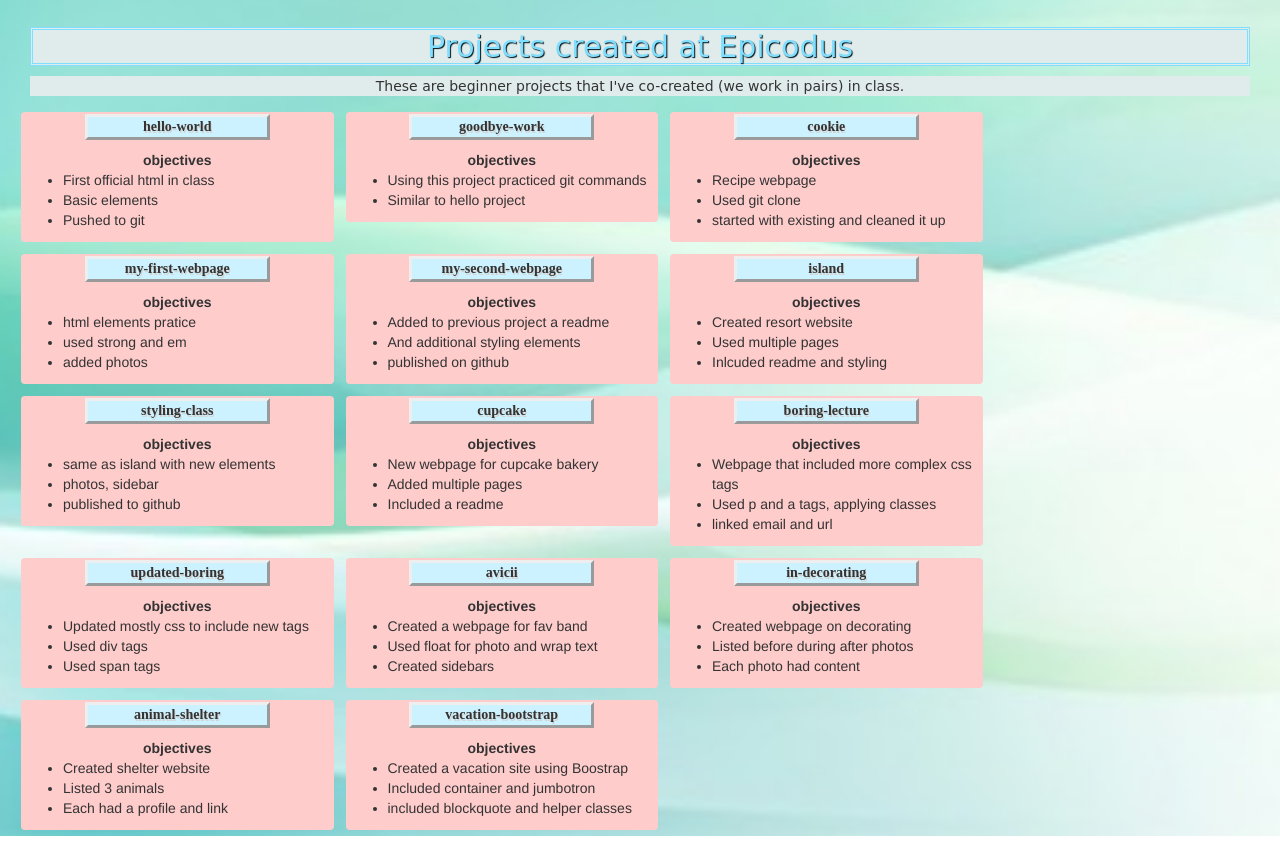
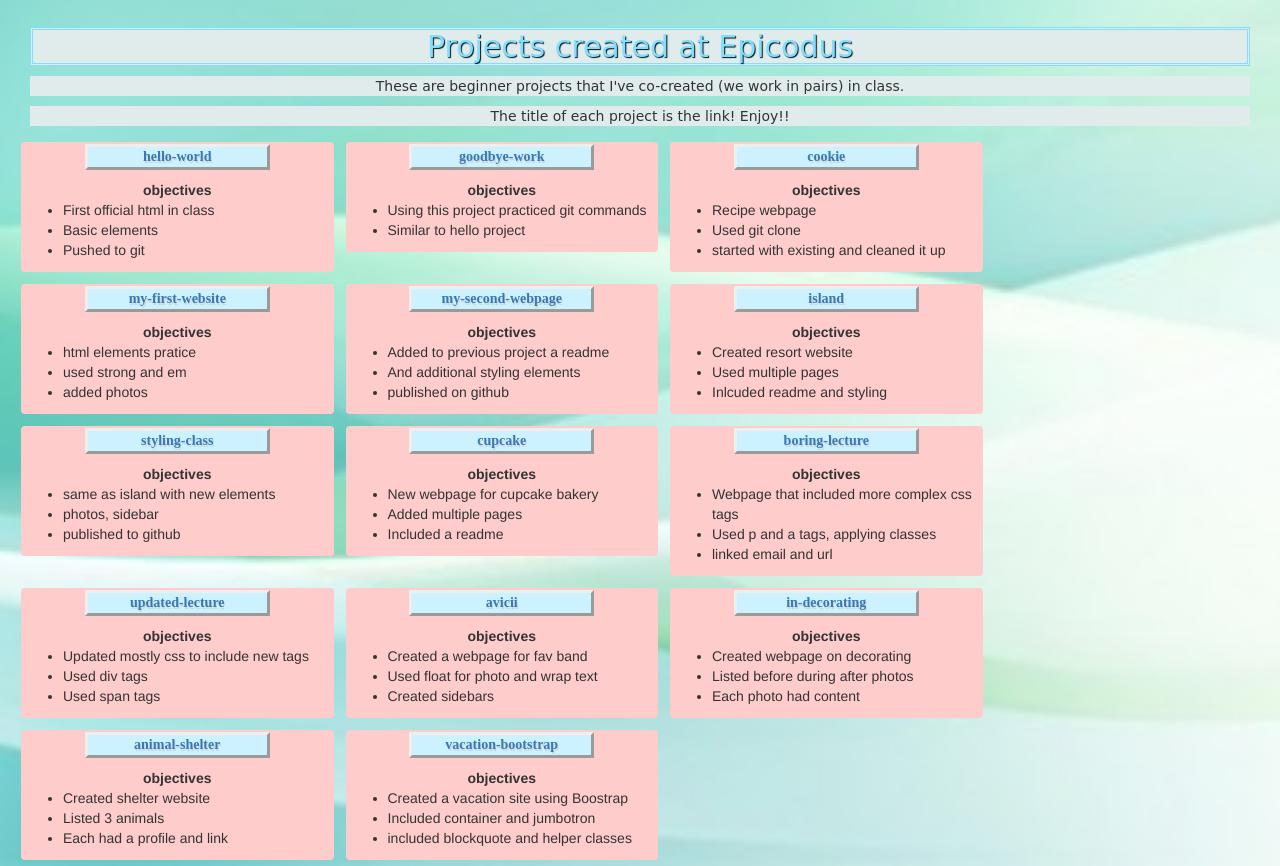
Before and after one commit to bkindtoall/fury-portfolio, a plain HTML site: page index.html in a window 1280 px wide. Shown: the part 825-1691 px from the top of the page. Before the commit the page ends 1661 px from the top, so only its background shows below. Drawn offline with Linux system fonts and the light colour scheme.

Commit message:
added readme, links to projects

```diff
--- a/index.html
+++ b/index.html
@@ -37,10 +37,11 @@
       <div class="container-fluid">
         <h2>Projects created at Epicodus</h2>
         <p>These are beginner projects that I've co-created (we work in pairs) in class.</p>
+        <p>The title of each project is the link! Enjoy!!</p>
         <div class="row">
           <div class="col-lg-3">
             <div class="col-lg-3-header">
-              hello-world
+               <a href="https://github.com/bkindtoall/hello-world.git">hello-world</a>
             </div>
             <p></p>
               <strong>objectives</strong>
@@ -52,7 +53,7 @@
           </div>
           <div class="col-lg-3">
             <div class="col-lg-3-header">
-              goodbye-work
+              <a href="https://github.com/bkindtoall/goodbye-world.git">goodbye-work</a>
             </div>
             <p></p>
               <strong>objectives</strong>
@@ -63,7 +64,7 @@
           </div>
           <div class="col-lg-3">
             <div class="col-lg-3-header">
-              cookie
+              <a href="https://github.com/bkindtoall/cookie.git">cookie</a>
             </div>
             <p></p>
               <strong>objectives</strong>
@@ -75,7 +76,7 @@
           </div>
           <div class="col-lg-3">
             <div class="col-lg-3-header">
-              my-first-webpage
+              <a href="https://github.com/bkindtoall/my-first-website.git">my-first-website</a>
             </div>
             <p></p>
               <strong>objectives</strong>
@@ -87,7 +88,7 @@
           </div>
           <div class="col-lg-3">
             <div class="col-lg-3-header">
-              my-second-webpage
+              <a href="https://github.com/bkindtoall/my-second-webpage.git">my-second-webpage</a>
             </div>
             <p></p>
               <strong>objectives</strong>
@@ -99,7 +100,7 @@
           </div>
           <div class="col-lg-3">
             <div class="col-lg-3-header">
-              island
+              <a href="https://github.com/bkindtoall/island.git">island</a>
             </div>
             <p></p>
               <strong>objectives</strong>
@@ -111,7 +112,7 @@
           </div>
           <div class="col-lg-3">
             <div class="col-lg-3-header">
-              styling-class
+              <a href="https://github.com/bkindtoall/styling-class.git">styling-class</a>
             </div>
             <p></p>
               <strong>objectives</strong>
@@ -123,7 +124,7 @@
           </div>
           <div class="col-lg-3">
             <div class="col-lg-3-header">
-              cupcake
+              <a href="https://github.com/bkindtoall/cupcake.git">cupcake</a>
             </div>
             <p></p>
               <strong>objectives</strong>
@@ -135,7 +136,7 @@
           </div>
           <div class="col-lg-3">
             <div class="col-lg-3-header">
-              boring-lecture
+              <a href="https://github.com/bkindtoall/boring-lecture.git">boring-lecture</a>
             </div>
             <p></p>
               <strong>objectives</strong>
@@ -147,7 +148,7 @@
           </div>
           <div class="col-lg-3">
             <div class="col-lg-3-header">
-              updated-boring
+              <a href="https://github.com/bkindtoall/updated-boring.git">updated-lecture</a>
             </div>
             <p></p>
               <strong>objectives</strong>
@@ -159,7 +160,7 @@
           </div>
           <div class="col-lg-3">
             <div class="col-lg-3-header">
-              avicii
+              <a href="https://github.com/bkindtoall/avicii.git">avicii</a>
             </div>
               <p></p>
               <strong>objectives</strong>
@@ -171,7 +172,7 @@
           </div>
           <div class="col-lg-3">
             <div class="col-lg-3-header">
-              in-decorating
+              <a href="https://github.com/bkindtoall/int-decorating.git">in-decorating</a>
             </div>
             <p></p>
               <strong>objectives</strong>
@@ -183,7 +184,7 @@
           </div>
           <div class="col-lg-3">
             <div class="col-lg-3-header">
-              animal-shelter
+              <a href="https://github.com/bkindtoall/animal-shelter.git">animal-shelter</a>
             </div>
             <p></p>
               <strong>objectives</strong>
@@ -195,7 +196,7 @@
           </div>
           <div class="col-lg-3">
             <div class="col-lg-3-header">
-              vacation-bootstrap
+              <a href="https://github.com/bkindtoall/vacation-bootstrap.git">vacation-bootstrap</a>
             </div>
             <p></p>
               <strong>objectives</strong>
```
Also changed, not shown: 1 other file.
